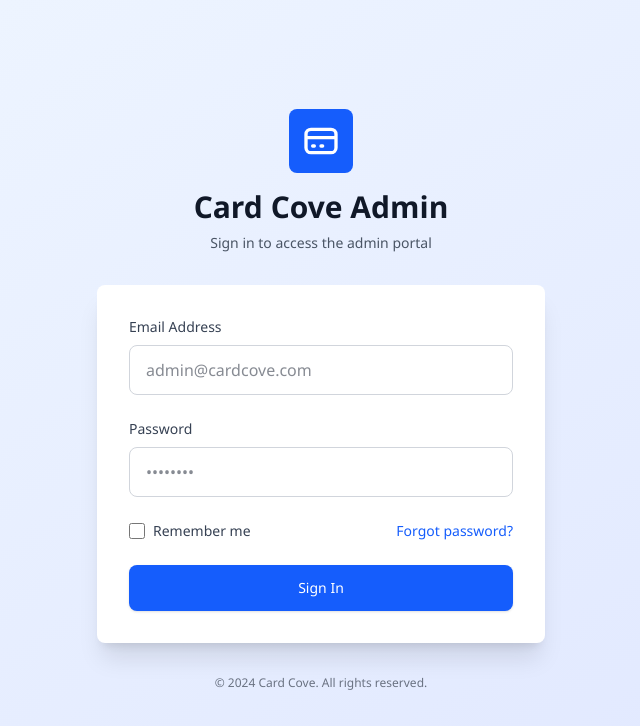
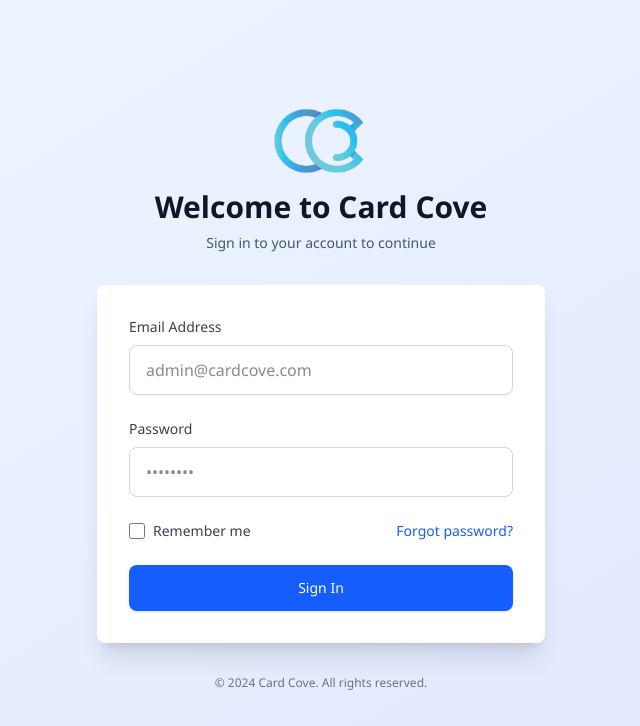
Before and after one commit to Raamish4221/BtoB, a Next.js app: page /login in a window 1280 px wide. Shown: the top 726 px of the page, without its empty margins (319-959 px from the left). Built offline with nearby package versions, Linux system fonts and the light colour scheme.

Commit message:
Feature Update: Login Page update

```diff
--- a/src/app/login/page.tsx
+++ b/src/app/login/page.tsx
@@ -68,15 +68,15 @@ export default function LoginPage() {
     <div className="min-h-screen flex items-center justify-center bg-gradient-to-br from-blue-50 to-indigo-100 dark:from-gray-900 dark:to-gray-800 px-4">
       <div className="max-w-md w-full space-y-8">
         {/* Logo/Header */}
-        <div className="text-center">
-          <div className="mx-auto h-16 w-16 bg-blue-600 rounded-lg flex items-center justify-center mb-4">
-            <svg className="h-10 w-10 text-white" fill="none" stroke="currentColor" viewBox="0 0 24 24">
-              <path strokeLinecap="round" strokeLinejoin="round" strokeWidth={2} d="M3 10h18M7 15h1m4 0h1m-7 4h12a3 3 0 003-3V8a3 3 0 00-3-3H6a3 3 0 00-3 3v8a3 3 0 003 3z" />
-            </svg>
-          </div>
-          <h2 className="text-3xl font-bold text-gray-900 dark:text-white">Card Cove Admin</h2>
+        <div className="text-center flex flex-col items-center">
+          <img
+            src="/assets/card-cove-logo.png"
+            alt="Card Cove"
+            className="h-16 w-auto object-contain mb-4"
+          />
+          <h2 className="text-3xl font-bold text-gray-900 dark:text-white">Welcome to Card Cove</h2>
           <p className="mt-2 text-sm text-gray-600 dark:text-gray-400">
-            {requiresMFA ? "Enter your MFA code to continue" : "Sign in to access the admin portal"}
+            {requiresMFA ? "Enter your MFA code to continue" : "Sign in to your account to continue"}
           </p>
         </div>
 
```
